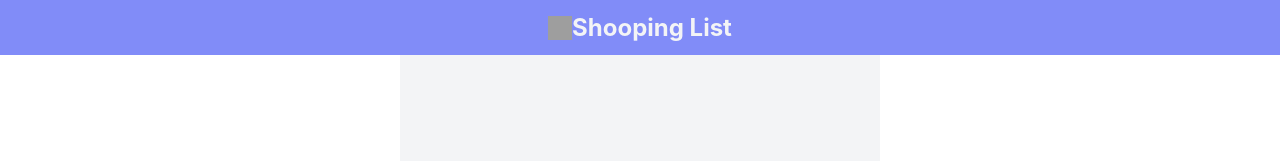
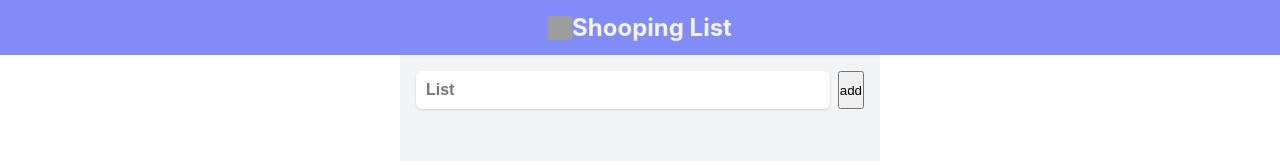
Before and after one commit to MRSA-ID/counter-starter-react, a React (Create React App) app: page / in a window 1280 px wide. Shown: the top 161 px of the page. Built offline with nearby package versions, Linux system fonts and the light colour scheme; grey boxes are pictures that could not be loaded.

Commit message:
add: create search input form

```diff
--- a/src/App.css
+++ b/src/App.css
@@ -28,3 +28,23 @@
   margin: 0 auto;
   background-color: var(--main-container-color);
 }
+
+.form {
+  display: flex;
+}
+
+.input {
+  flex: 1;
+  margin-right: 8px;
+  box-shadow: var(--main-box-shadow);
+  border: none;
+  border-radius: 6px;
+  padding: 10px;
+  color: var(--main-font-color);
+  font-size: 16px;
+  font-weight: 600;
+  -webkit-border-radius: 6px;
+  -moz-border-radius: 6px;
+  -ms-border-radius: 6px;
+  -o-border-radius: 6px;
+}
--- a/src/App.js
+++ b/src/App.js
@@ -10,7 +10,14 @@ function App() {
       </nav>
 
       <section className='container'>
-
+        <form className='form'>
+          <input
+            className='input'
+            type="text"
+            placeholder='List'
+            />
+          <button className='add-button' type='submit'>add</button>
+        </form>
       </section>
     </>
   );
```
